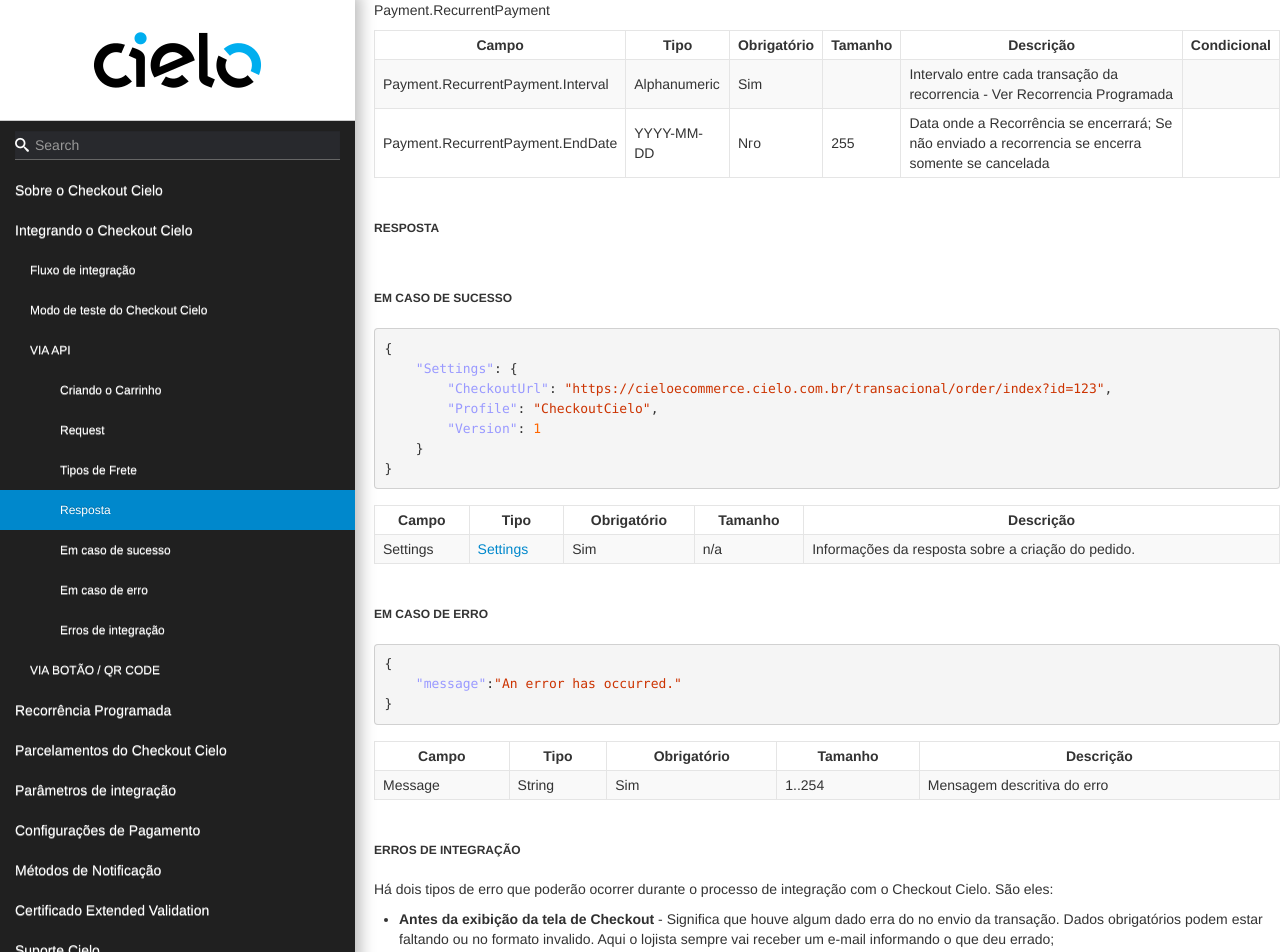
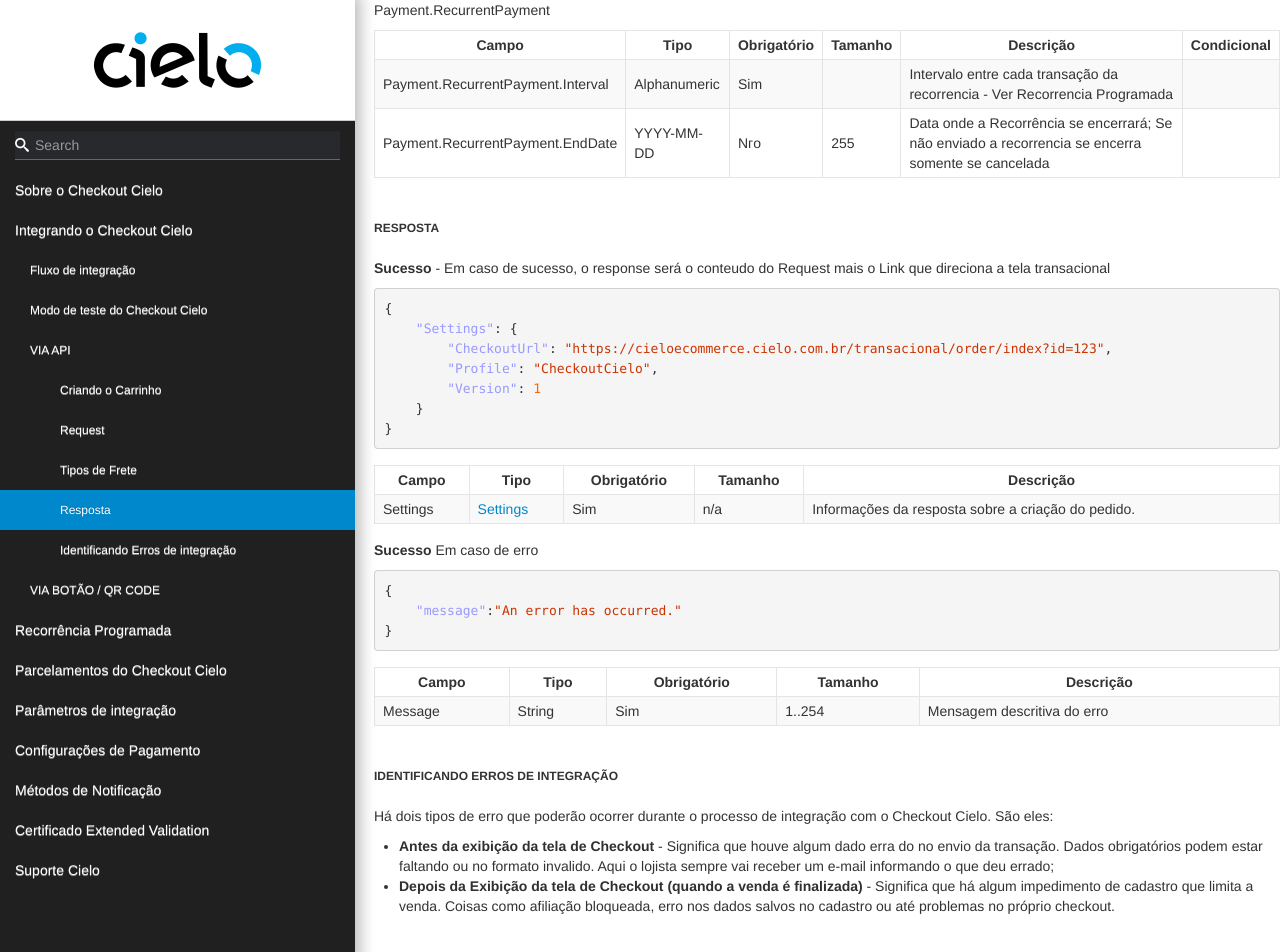
Before and after one commit to DeveloperCielo/Tutorial, a Jekyll site: the page built from _posts/2017-08-25-Checkout.md, in a window 1280 px wide and 1400 px high, scrolled down 12648 px. Shown: the top 952 px of the window. Built offline with Jekyll 4.4.1, drawn with Linux system fonts in a browser that asks for light colours; some web fonts are replaced.

Commit message:
Updated '_posts/2017-08-25-Checkout.md' via CloudCannon

````diff
--- a/_posts/2017-08-25-Checkout.md
+++ b/_posts/2017-08-25-Checkout.md
@@ -459,17 +459,9 @@
 
 
 
-
-
-
-
-
-
-
-
 ### Resposta
 
-### Em caso de sucesso
+**Sucesso** - Em caso de sucesso, o response será o conteudo do Request mais o Link que direciona a tela transacional
 
 ```json
 {
@@ -481,14 +473,13 @@
 }
 ```
 
-
-
-
-|Campo|Tipo|Obrigatório|Tamanho|Descrição|
-|---|---|---|---|---|
-|Settings|[Settings](#settings)|Sim|n/a|Informações da resposta sobre a criação do pedido.|
-
-### Em caso de erro
+| Campo    | Tipo                  | Obrigatório | Tamanho | Descrição                                          |
+|----------|-----------------------|-------------|---------|----------------------------------------------------|
+| Settings | [Settings](#settings) | Sim         | n/a     | Informações da resposta sobre a criação do pedido. |
+
+
+
+**Sucesso** Em caso de erro
 
 ```json
 {
@@ -498,12 +489,12 @@
 
 
 
-
-|Campo|Tipo|Obrigatório|Tamanho|Descrição|
-|---|---|---|---|---|
-|Message|String|Sim|1..254|Mensagem descritiva do erro|
-
-### Erros de integração
+| Campo   | Tipo   | Obrigatório | Tamanho | Descrição                   |
+|---------|--------|-------------|---------|-----------------------------|
+| Message | String | Sim         | 1..254  | Mensagem descritiva do erro |
+
+
+### Identificando Erros de integração
 
 Há dois tipos de erro que poderão ocorrer durante o processo de integração com o Checkout Cielo. São eles:
 
````
